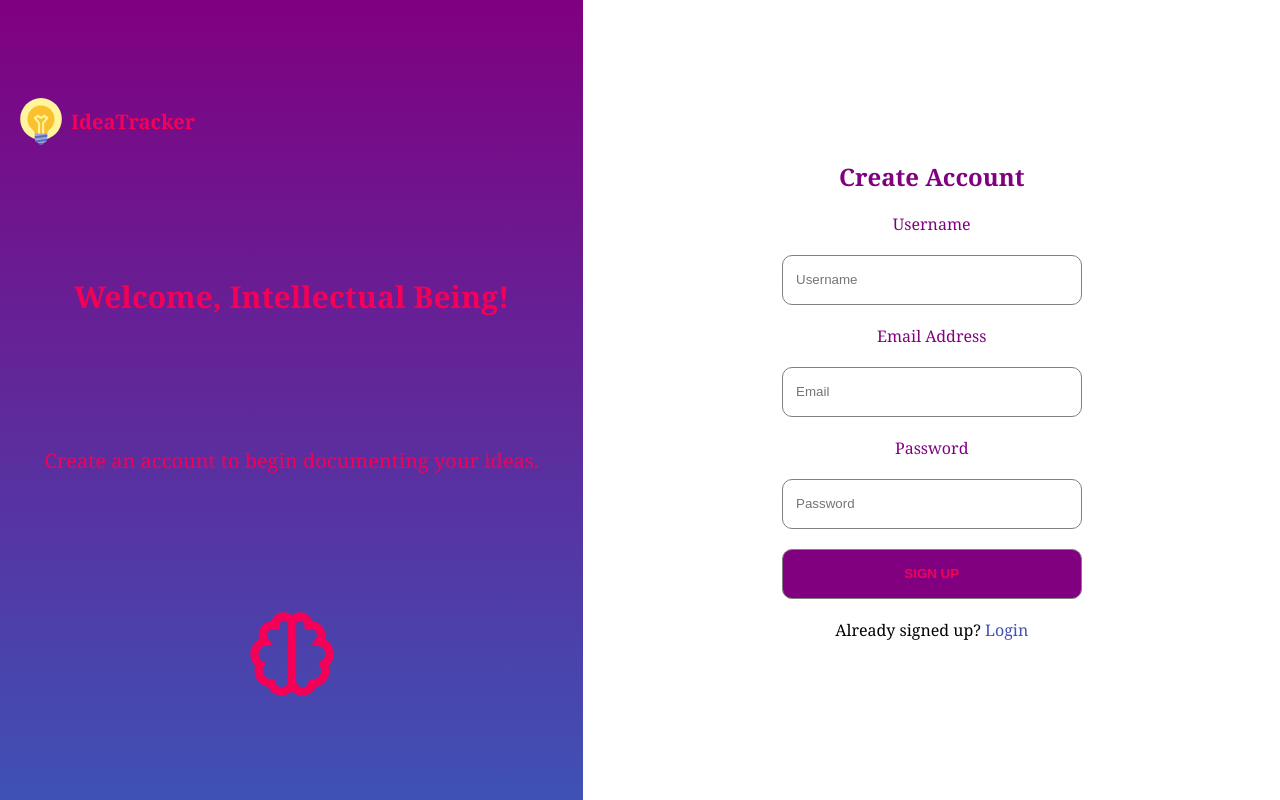
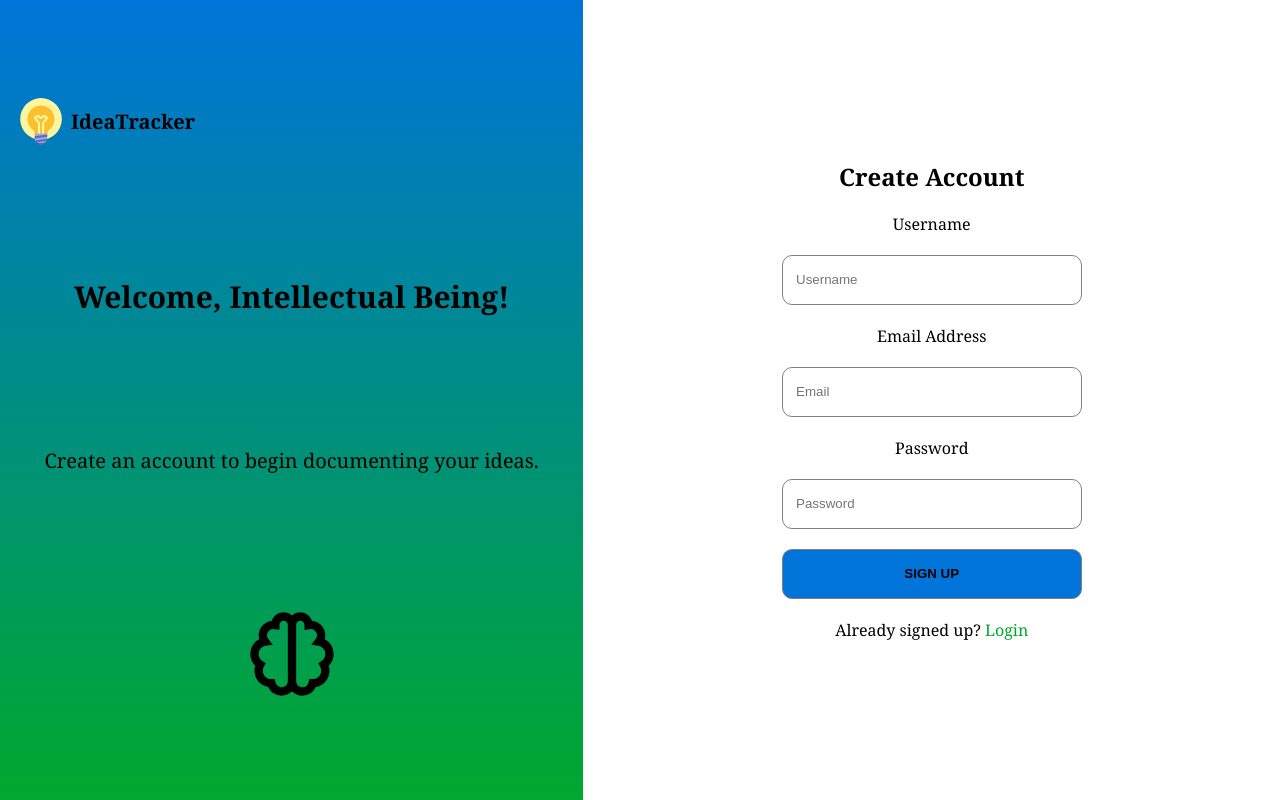
Before and after one commit to ELFrancisco4/Idea-Tracker, a React (Vite) app in the folder idea-tracker-client/: page / in a window 1280 px wide. Built offline with nearby package versions, Linux system fonts and the light colour scheme.

Commit message:
Color scheme change, incorporated user feedback with react-toastify

```diff
--- a/idea-tracker-client/src/components/Login/Login.tsx
+++ b/idea-tracker-client/src/components/Login/Login.tsx
@@ -10,6 +10,7 @@ import * as yup from "yup";
 import { FormikValues, useFormik } from "formik";
 import { useContext } from "react";
 import { AuthContext } from "../../context/AuthContext";
+import { toast } from "react-toastify";
 
 const validationSchema = yup.object({
   name: yup.string().required(),
@@ -35,18 +36,17 @@ const Login = () => {
         { withCredentials: true }
       );
 
-
-
       if (res) {
         navigate("/home");
         setIsLoggedIn(true);
         localStorage.setItem("currentUser", JSON.stringify({ name }));
+        toast.success("Welcome back!")
       } else {
         alert("Login Failed. Username or Password incorrect");
       }
     } catch (error: any) {
       setError(error.response.data);
-      alert("Something went wrong. Please try again later");
+      toast.error("Login failed. Please try again")
     }
   };
 
--- a/idea-tracker-client/src/components/Login/login.scss
+++ b/idea-tracker-client/src/components/Login/login.scss
@@ -8,7 +8,7 @@
       color: var(--secondary-color);
       height: 100%;
       width: 80%;
-      background: linear-gradient(var(--theme-purple), rgba(0, 0, 0, 0.5)),
+      background: linear-gradient(var(--primary-color), rgba(13, 156, 199, 0.5)),
         url("../../assets/written-score-clipart-13-3991362681.jpg") no-repeat
           center center/cover;
       display: flex;
@@ -50,7 +50,7 @@
         justify-content: center;
         gap: 20px;
         label {
-          color: var(--theme-purple);
+          color: var(--secondary-color);
         }
         div {
           display: flex;
@@ -77,7 +77,7 @@
         }
       }
       button {
-        background-color: var(--theme-purple);
+        background-color: var(--primary-color);
         color: var(--secondary-color);
         font-weight: bold;
         cursor: pointer;
--- a/idea-tracker-client/src/components/Nav/nav.scss
+++ b/idea-tracker-client/src/components/Nav/nav.scss
@@ -5,19 +5,22 @@ nav {
   height: 100vh;
   align-items: center;
   justify-content: space-between;
+  opacity: 0.9;
   padding: 1em;
-  background-color: var(--theme-purple);
+  background-color: var(--secondary-color);
   color: var(--secondary-color);
 
+  .logo {
+    p {
+      color: var(--primary-color);
+    }
+  }
   .add_note {
-    background-color: #000;
+    background-color: var(--primary-color);
     border-radius: 50%;
     display: flex;
     align-items: center;
     cursor: pointer;
-    svg {
-      fill: var(--theme-purple);
-    }
   }
 }
 
@@ -38,8 +41,8 @@ nav svg {
   height: 50px;
   padding: 0.5em;
   border-radius: 5px;
-  background-color: var(--theme-red);
-  color: var(--text-color);
+  background-color: var(--primary-color);
+  color: var(--secondary-color);
   text-align: center;
   display: flex;
   align-items: center;
--- a/idea-tracker-client/src/components/Notes/atoms/Note.tsx
+++ b/idea-tracker-client/src/components/Notes/atoms/Note.tsx
@@ -5,12 +5,15 @@ import "../notes.scss";
 import { AiFillDelete } from "react-icons/ai";
 import { FaRegEdit } from "react-icons/fa";
 import Nav from "../../Nav/Nav";
+import { toast } from "react-toastify";
+import { useNavigate } from "react-router-dom";
 
 const Note = () => {
   const params = useParams();
   const [note, setNote] = useState<any>({});
   const [isReadOnly, setIsReadOnly] = useState(true);
   const currentUser = JSON.parse(localStorage.getItem("currentUser") as string);
+  const navigate = useNavigate()
 
   useEffect(() => {
     const fetchNote = async () => {
@@ -35,8 +38,14 @@ const Note = () => {
         },
         { withCredentials: true }
       );
+
+      if (res) {
+        toast.success("Your note has been updated!");
+        navigate('/home')
+      }
     } catch (error) {
       console.error(error);
+      toast.error("Something went wrong, try again later");
     }
   };
 
--- a/idea-tracker-client/src/components/Notes/notes.scss
+++ b/idea-tracker-client/src/components/Notes/notes.scss
@@ -17,15 +17,14 @@
   button {
     width: 100px;
     height: 50px;
-    color: var(--theme-purple);
-    background-color: var(--secondary-color);
-    border: solid 1px var(--theme-purple);
+    border: none;
+    background-color: var(--accent-color);
     margin: 10px;
     cursor: pointer;
   }
   button:hover {
-    background-color: var(--theme-purple);
-    color: var(--theme-pink);
+    background-color: var(--secondary-color);
+    color: var(--accent-color);
   }
   div {
     display: flex;
@@ -68,7 +67,7 @@
   display: flex;
   justify-content: space-between;
   .selected_note {
-    background-color: var(--secondary-color);
+    background-color: var(--primary-color);
     width: 50%;
     margin: 0 auto;
     height: 50%;
@@ -80,13 +79,20 @@
 
     button {
       border-radius: 4px;
-      background-color: var(--primary-color);
+      background-color: var(--accent-color);
       color: var(--secondary-color);
       cursor: pointer;
+      width: 150px;
+      margin: 50px;
+      margin-left: -10px;
+      font-weight: bold;
     }
-    h1 {
-      color: var(--theme-purple);
+
+    button:hover{
+      background-color: var(--primary-color);
+      color: var(--accent-color);
     }
+
     &_body {
       font-size: 20px;
       border: solid 2px grey;
@@ -97,7 +103,6 @@
       resize: none;
     }
     p {
-      color: var(--primary-color);
       font-size: 25px;
     }
     svg {
@@ -210,7 +215,7 @@
   margin-top: 20px;
   padding: 1em;
   border-radius: 10px;
-  background-color: var(--theme-pink);
+  background-color: var(--primary-color);
   gap: 50px;
 }
 
--- a/idea-tracker-client/src/components/Shared Components/Logo.tsx
+++ b/idea-tracker-client/src/components/Shared Components/Logo.tsx
@@ -1,7 +1,7 @@
 import { FcIdea } from "react-icons/fc";
 const Logo = () => {
   return (
-    <div>
+    <div className="logo">
       <FcIdea />
       <p>IdeaTracker</p>{" "}
     </div>
--- a/idea-tracker-client/src/components/SignUp/SignUp.tsx
+++ b/idea-tracker-client/src/components/SignUp/SignUp.tsx
@@ -8,25 +8,28 @@ import Logo from "../Shared Components/Logo";
 import axios from "axios";
 import { useNavigate } from "react-router-dom";
 import "./signup.scss";
+import { toast } from "react-toastify";
 
 const SignUp = () => {
   const navigate = useNavigate();
   const handleSignUp = async (values: FormikValues) => {
     try {
       const { name, email, password } = values;
-      const res = await axios.post(`${import.meta.env.VITE_SERVER_URL}/signup`, {
-        name,
-        email,
-        password,
-      });
+      const res = await axios.post(
+        `${import.meta.env.VITE_SERVER_URL}/signup`,
+        {
+          name,
+          email,
+          password,
+        }
+      );
 
       if (res) {
-        alert("User created successfully");
+        toast.success("User created successfully");
         navigate("/login");
       }
     } catch (error) {
-      alert("User could not be created.");
-      console.log(error);
+      toast.error("Something went wrong, try again");
     }
   };
 
--- a/idea-tracker-client/src/components/SignUp/signup.scss
+++ b/idea-tracker-client/src/components/SignUp/signup.scss
@@ -6,7 +6,7 @@
     width: 60%;
     background: linear-gradient(
       to bottom,
-      var(--theme-purple),
+      var(--accent-color),
       var(--primary-color)
     );
     color: var(--secondary-color);
@@ -65,7 +65,7 @@
     }
 
     button {
-      background-color: var(--theme-purple);
+      background-color: var(--accent-color);
       color: var(--secondary-color);
       font-weight: bold;
       cursor: pointer;
--- a/idea-tracker-client/src/index.scss
+++ b/idea-tracker-client/src/index.scss
@@ -1,11 +1,12 @@
 :root {
-  --primary-color: #3f51b5;
-  --secondary-color: #f50057;
-  --text-color: #212121;
+  --primary-color: #00a82d;
+  --secondary-color: #000000;
+  --text-color: #333333;
+  --notes-background-color: #f5f5f5;
+  --header-color: #ffffff;
+  --login-button-color: #008021;
   --theme-red: #ff0000;
-  --theme-purple: #800080;
-  --bg-color: #ffffff;
-  --theme-pink: #ff1493;
+  --accent-color: #0074d9;
 
   --toastify-color-progress-light: linear-gradient(
     to right,
```
